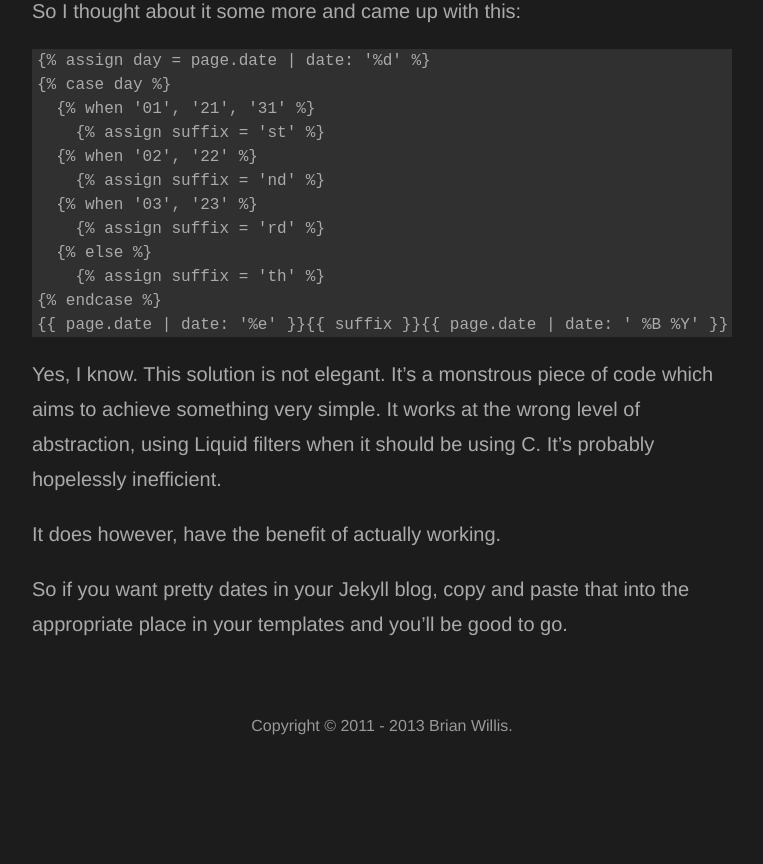
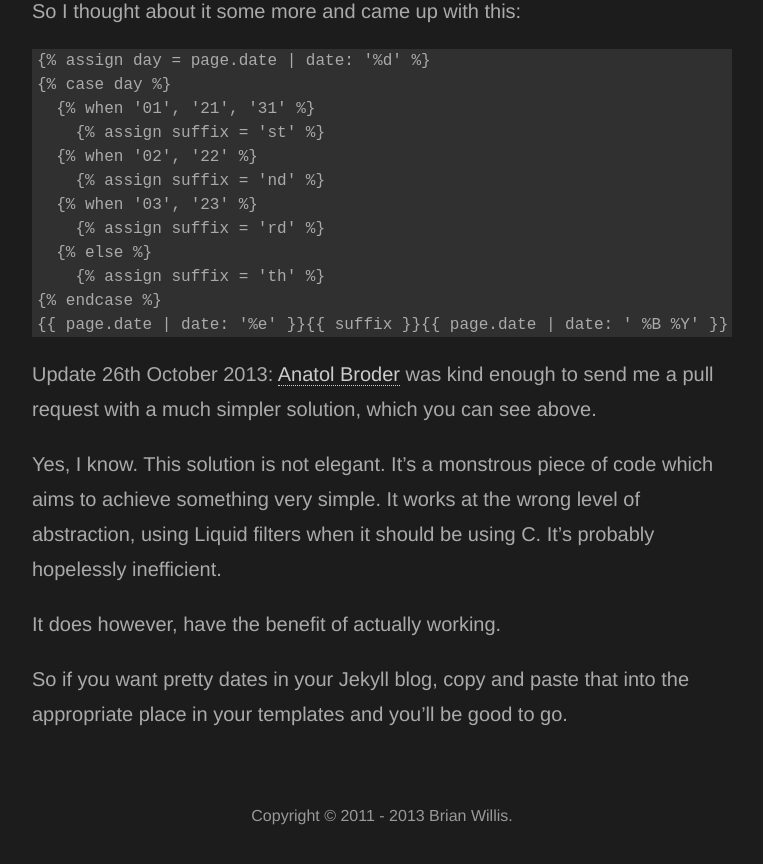
Before and after one commit to brianwillis/brianwillis.github.com, a Jekyll site: the page built from _posts/2013-10-04-one-mans-quest-to-have-his-dates-print-properly-in-jekyll.md, in a window 1280 px wide and 900 px high, scrolled down 1663 px. Shown: the top 864 px of the window, without its empty margins (258-1021 px from the left). Built offline with Jekyll 4.4.1, drawn with Linux system fonts in a browser that asks for light colours; before the commit the page ends 2473 px from its top, so only the background shows below that.

Commit message:
Added attribution for changes originating in Anatol Broder's pull request 'Simplify the monster (e1148fb)'.

```diff
--- a/_posts/2013-10-04-one-mans-quest-to-have-his-dates-print-properly-in-jekyll.md
+++ b/_posts/2013-10-04-one-mans-quest-to-have-his-dates-print-properly-in-jekyll.md
@@ -46,6 +46,8 @@ So I thought about it some more and came up with this:
     {{ page.date | date: '%e' }}{{ suffix }}{{ page.date | date: ' %B %Y' }}
     {% endraw %}
 
+Update 26th October 2013: [Anatol Broder][2] was kind enough to send me a pull request with a much simpler solution, which you can see above.
+
 Yes, I know. This solution is not elegant. It's a monstrous piece of code which aims to achieve something very simple. It works at the wrong level of abstraction, using Liquid filters when it should be using C. It's probably hopelessly inefficient.
 
 It does however, have the benefit of actually working.
```
Also changed, not shown: other parts of _posts/2013-10-04-one-mans-quest-to-have-his-dates-print-properly-in-jekyll.md (+1 -0 lines).
